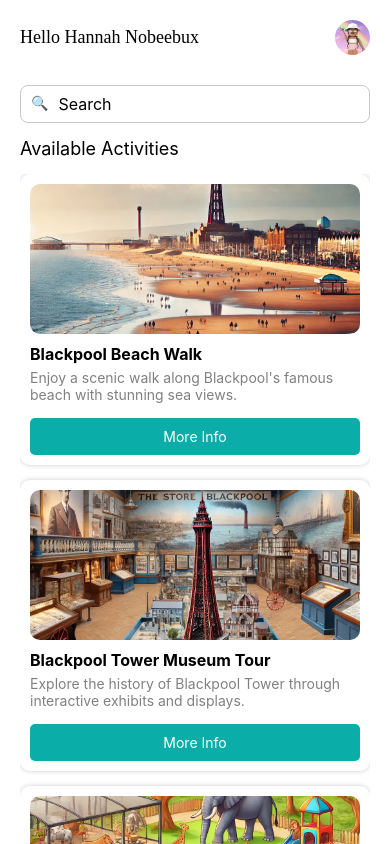
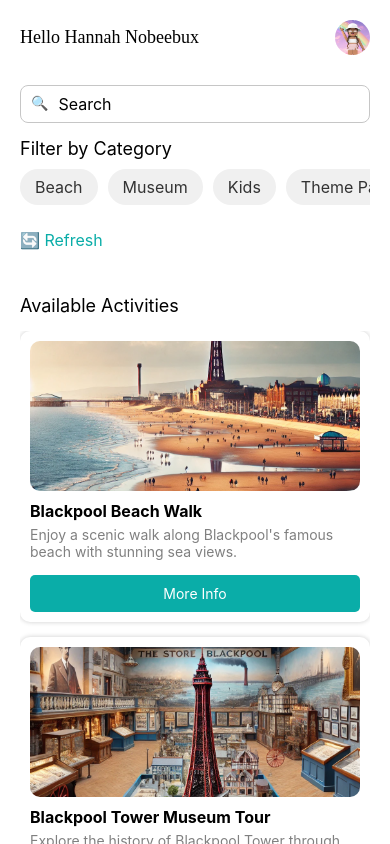
Before and after one commit to hannahnobeebux/bp-tours-app-js, a React Native app: screen /Home in a window 390 px wide. Shown: the top 844 px of the page. Built offline with nearby package versions, Linux system fonts and the light colour scheme.

Commit message:
Search and Filter by category complete

```diff
--- a/src/screens/HomeScreen.js
+++ b/src/screens/HomeScreen.js
@@ -22,9 +22,21 @@ export default function HomeScreen({navigation}) {
     //   );
 
     const [searchQuery, setSearchQuery] = useState('');
-    const filteredActivities = activities.filter(activity =>
-        activity.name.toLowerCase().includes(searchQuery.toLowerCase())
-    );
+    const [selectedCategory, setSelectedCategory] = useState('');
+
+    const categories = [...new Set(activities.map(activity => activity.category))];
+
+    const filteredActivities = activities.filter(activity => {
+        const matchesSearch = activity.name.toLowerCase().includes(searchQuery.toLowerCase());
+        const matchesCategory = selectedCategory ? activity.category === selectedCategory : true;
+        return matchesSearch && matchesCategory;
+    });
+
+    //to reset after searching or filtering
+    const resetFilters = () => {
+        setSearchQuery('');
+        setSelectedCategory('');
+     }
 
 
     return (
@@ -72,6 +84,49 @@ export default function HomeScreen({navigation}) {
                   />
               </View>
 
+              {/* Category Filter */}
+              <View style={{ marginVertical: 15 }}>
+                    <Text style={{ fontSize: 18 }}>Filter by Category</Text>
+                    <ScrollView horizontal showsHorizontalScrollIndicator={false}>
+                        {categories.map(category => (
+                            <TouchableOpacity
+                                key={category}
+                                onPress={() => setSelectedCategory(category)}
+                                style={{
+                                    backgroundColor: selectedCategory === category ? '#0aada8' : '#f0f0f0',
+                                    paddingVertical: 8,
+                                    paddingHorizontal: 15,
+                                    marginRight: 10,
+                                    borderRadius: 20,
+                                    marginTop: 10,
+                                }}
+                            >
+                                <Text style={{
+                                    color: selectedCategory === category ? 'white' : '#333',
+                                    fontSize: 16,
+                                }}>
+                                    {category}
+                                </Text>
+                            </TouchableOpacity>
+                        ))}
+                    </ScrollView>
+                </View>
+
+                {/* Refresh Button */}
+                <TouchableOpacity
+                    onPress={resetFilters}
+                    style={{
+                        // backgroundColor: '#0aada8',
+                        paddingVertical: 10,
+                        // paddingHorizontal: 20,
+                        borderRadius: 8,
+                        marginBottom: 20,
+                        alignSelf: 'flex-start',
+                    }}
+                >
+                    <Text style={{ color: '#0aada8', fontSize: 16 }}>🔄 Refresh</Text>
+                </TouchableOpacity>
+
               {/* Section Title and See All Button */}
               <View style={{marginVertical: 15, flexDirection: 'row', justifyContent: 'space-between', alignItems: 'center'}}>
                   <Text style={{fontSize: 18}}>Available Activities</Text>
```
Lines whose indentation alone changed are shown as unchanged.
